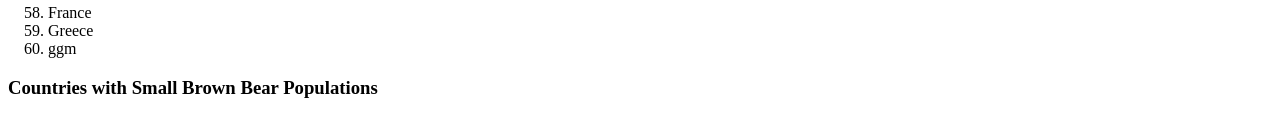
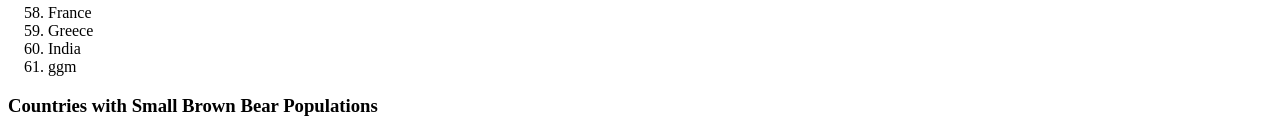
Before and after one commit to Vihaan0717/Day-3, a plain HTML site: page img.html in a window 1280 px wide. Shown: the part 1571-1689 px from the top of the page. Drawn offline with Linux system fonts and the light colour scheme.

Commit message:
added ind

```diff
--- a/img.html
+++ b/img.html
@@ -83,6 +83,7 @@
         <li>Finland</li>
         <li>France</li>
         <li>Greece</li>
+        <li>India</li>
         <li>ggm</li>
       </ol>
       <h3>Countries with Small Brown Bear Populations</h3>
```
